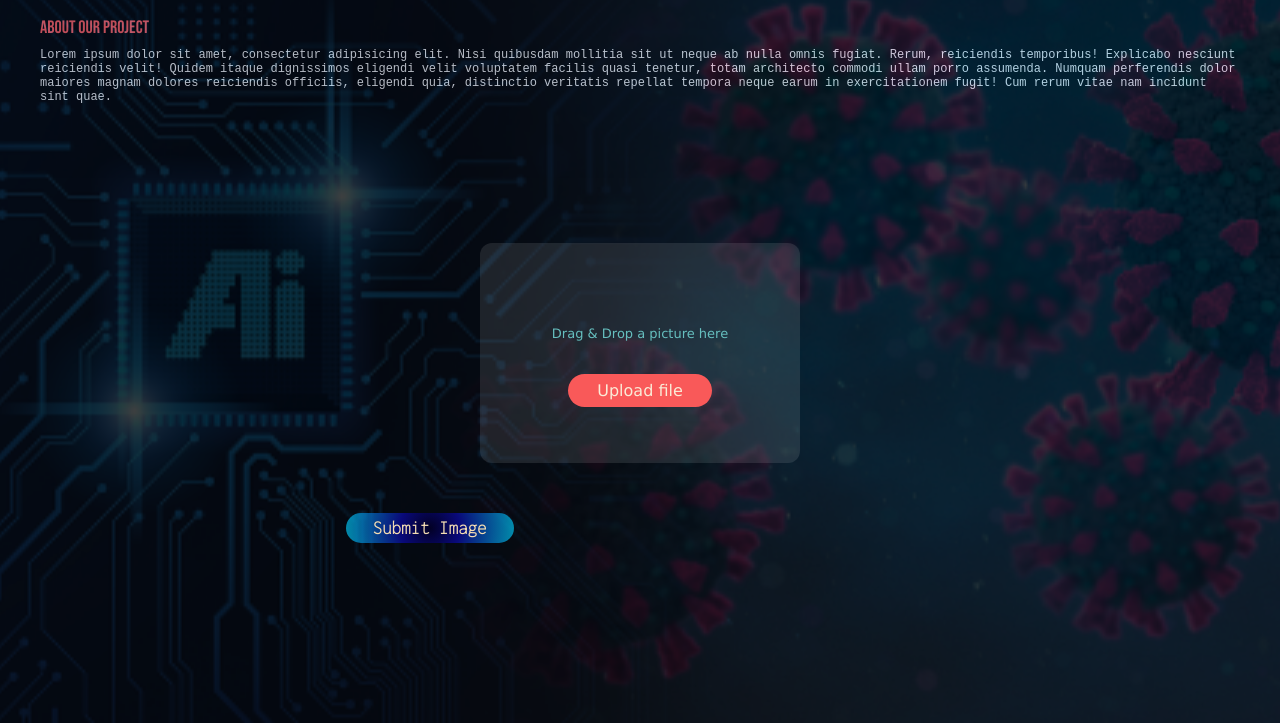
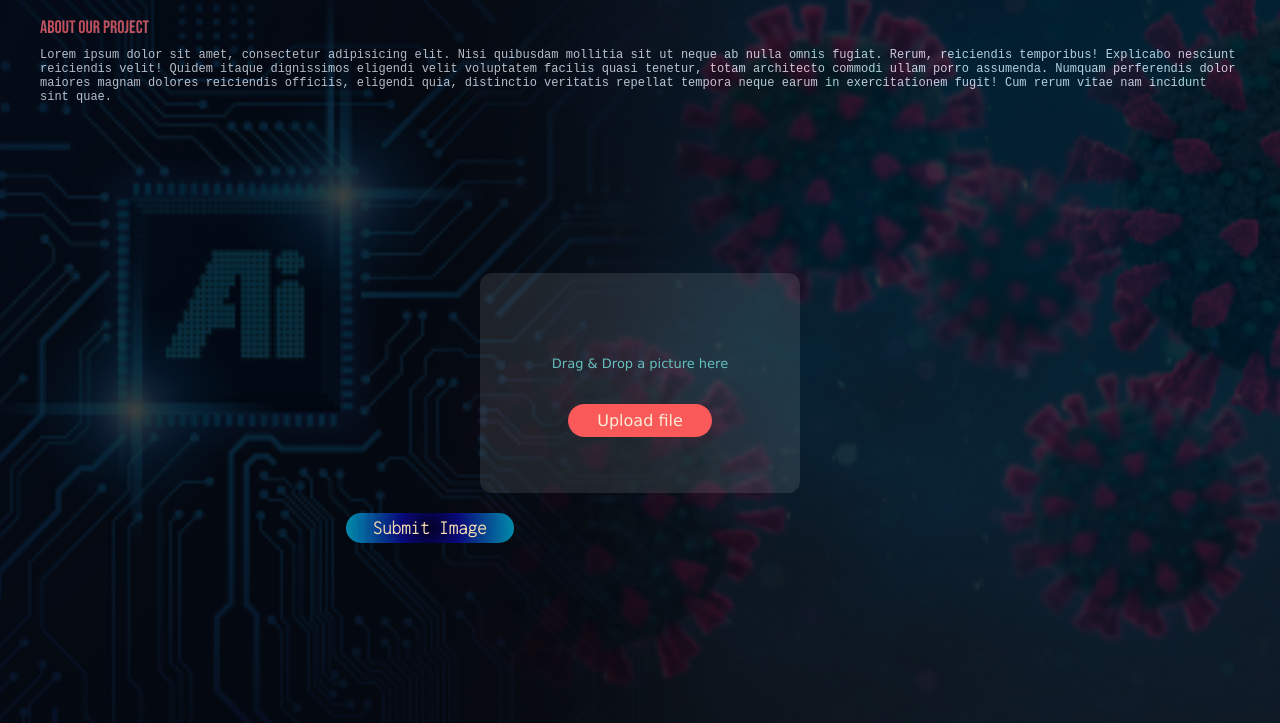
Before and after one commit to kavyansh18/cancer-detection-project, a plain HTML site: page index.html in a window 1280 px wide. Shown: the part 77-800 px from the top of the page. Drawn offline with Linux system fonts and the light colour scheme.

Commit message:
gap fixed in drag box

```diff
--- a/style.css
+++ b/style.css
@@ -120,6 +120,8 @@ p{
     .imginput{
         width: 180px;
         height: 80px;
+        position: relative;
+        top: 350px;
     }
     .da{
         font-size: 18px;
```
